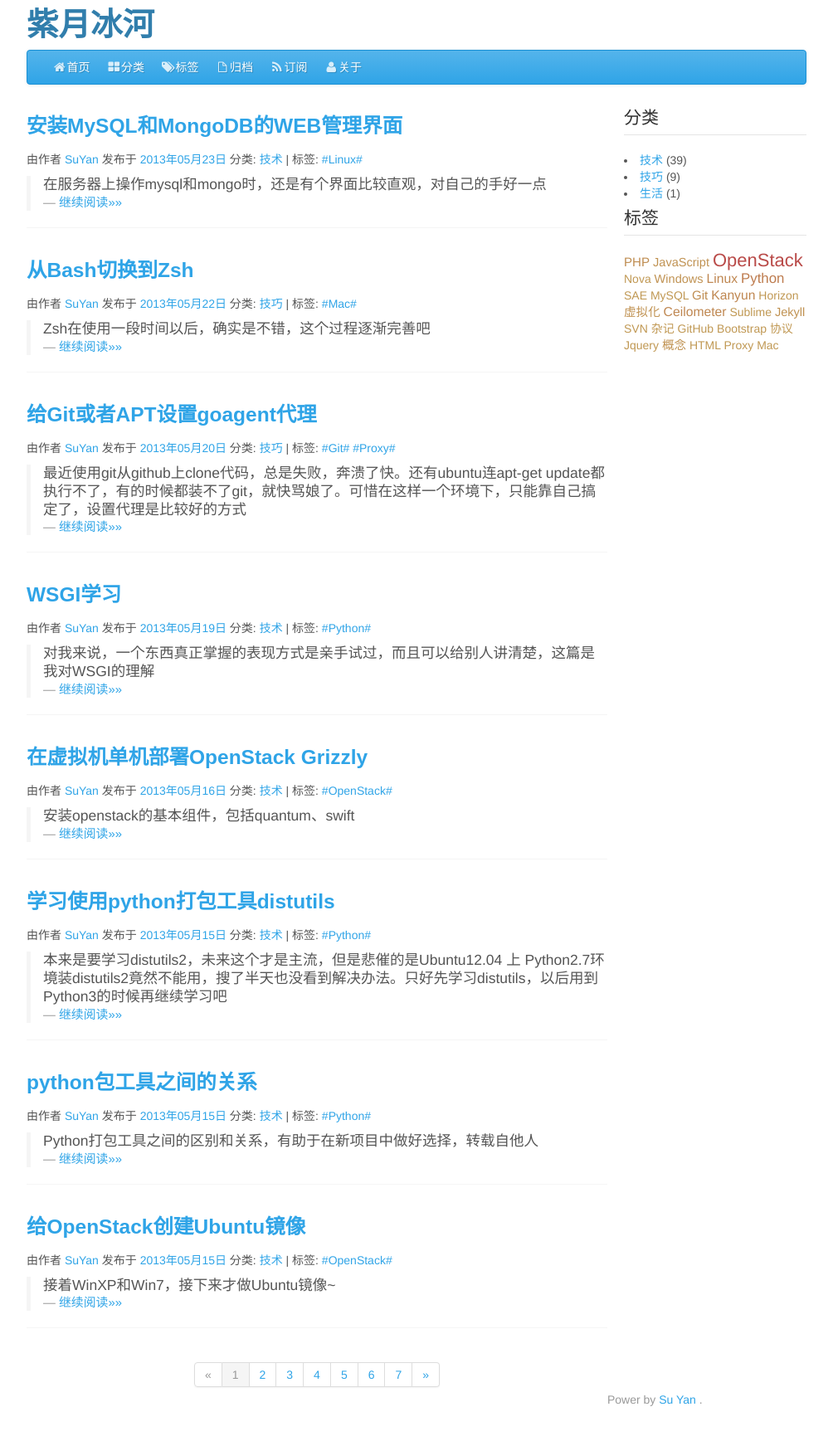
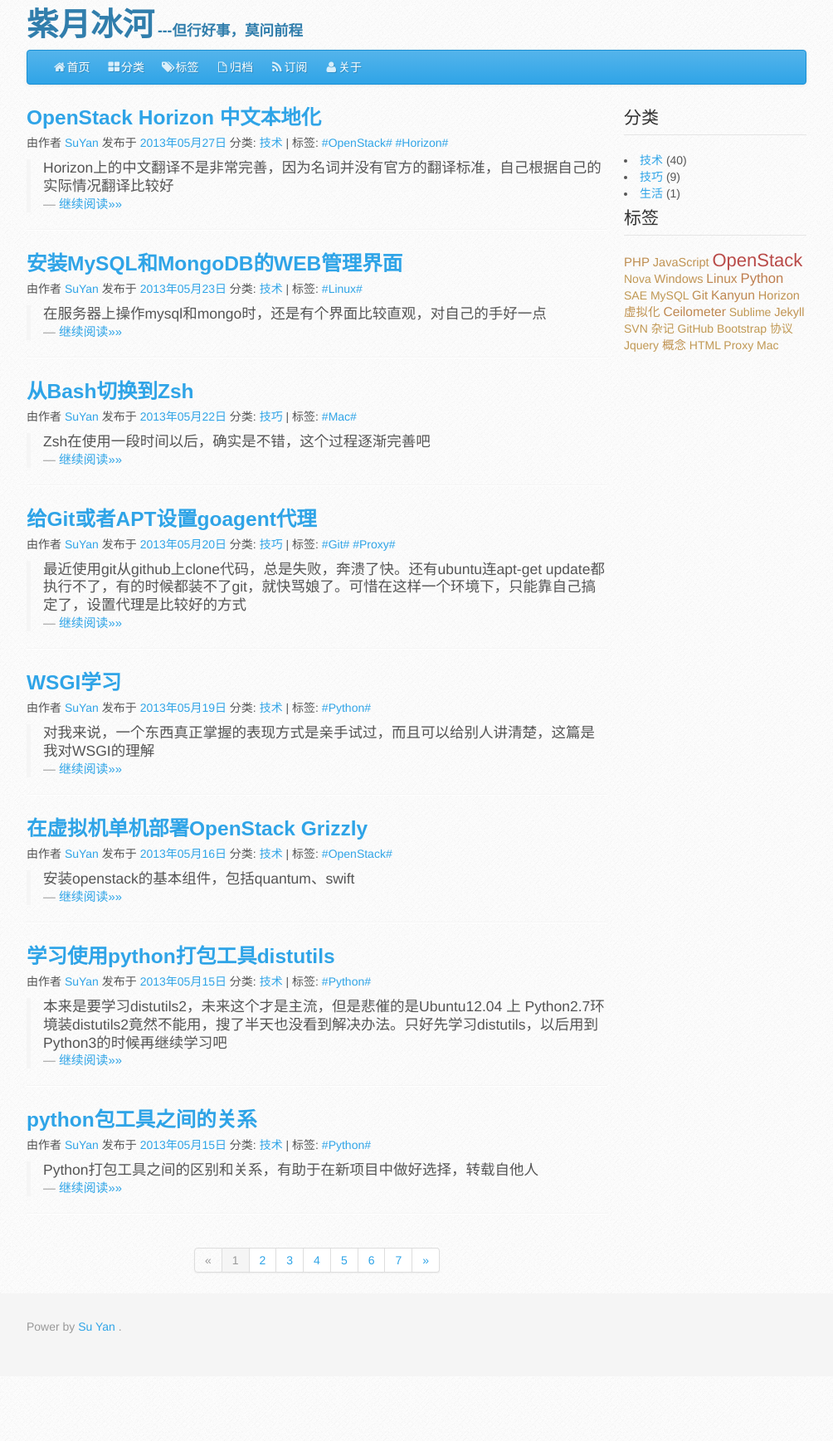
Before and after one commit to dayon3z1/suyan, a Jekyll site: the page built from index.html, in a window 1280 px wide. Shown: the whole page at 83% size, without its empty margins (138-1142 px from the left). Built offline with Jekyll 4.4.1, drawn with Linux system fonts in a browser that asks for light colours; the list of posts is cut into pages by our own code; after the commit the page ends 1659 px from its top, so only the background shows below that.

Commit message:
change titie style of page

```diff
--- a/_includes/navbar.html
+++ b/_includes/navbar.html
@@ -1,4 +1,7 @@
-<h1>紫月冰河</h1>
+<div class="title">
+  <h1>紫月冰河</h1>
+  <h4>---但行好事，莫问前程</h4>
+</div>
 <div class="navbar">
   <div class="navbar-inner">
     <ul class="nav">
--- /dev/null
+++ b/_posts/技术/OpenStack/2013-05-27-openstack-horizon-locale.md
@@ -0,0 +1,34 @@
+---
+layout: post
+title: OpenStack Horizon 中文本地化
+category: 技术
+tags: [OpenStack , Horizon]
+description: Horizon上的中文翻译不是非常完善，因为名词并没有官方的翻译标准，自己根据自己的实际情况翻译比较好
+---
+
+## 安装组件
+
+    apt-get install gettext
+
+## 重新生成po文件
+
+    cd /usr/local/lib/python2.7/dist-packages/horizon/
+
+使用django自带
+
+    django-admin.py makemessages -l zh_CN
+    django-admin.py compilemessages
+
+手动在zn_CN文件夹中生成
+
+    find . -type f \( -name '*.py' \)  -print > list
+    xgettext --files-from=list -d django -o django.po --from-code=UTF-8
+    msgfmt --statistics --verbose -o django.mo django.po
+
+## 修改po文件
+修改`/usr/local/lib/python2.7/dist-packages/horizon/local/zh_CN/LN_MESSAGES/django.po`
+
+    msgid "Welcome to my site."
+    msgstr "欢迎光临"
+
+其中msgid 是要转换的字符串，存在于程序源码中，所以不要更改。msgstr是基于特定语言的对msgid 的解释，初始为空，开发者需要对msgstr做相应更改
--- a/public/css/base.css
+++ b/public/css/base.css
@@ -1,18 +1,40 @@
 html,
-body {height: 100%;}
+body {
+  height: 100%;
+  background: #DDDCE2 url(../img/body_bg.jpg) repeat left top;
+}
 #wrap {
-    min-height: 100%;
-    height: auto !important;
-    height: 100%;
-    margin: 0 auto -60px;
+  min-height: 100%;
+  height: auto !important;
+  height: 100%;
+  margin: 0 auto -100px;
 }
-#push,
+#push{
+  height:100px;
+}
 #footer {
-    height: 40px;
-    /*background-color: #f5f5f5;*/
+  height:100px;
+  background-color: #f5f5f5;
+}
+#footer .container{
+  padding-top: 30px;
+  padding-bottom: 30px;
 }
 @media (min-width: 767px) {
   .affix {
     top:10px;
   }
+  #footer {
+      margin-left: -20px;
+      margin-right: -20px;
+      padding-left: 20px;
+      padding-right: 20px;
+  }
 }
+.title{
+  margin-top:10px;
+  margin-bottom:10px;
+}
+.title h1,h2,h3,h4,h5{
+  display:inline;
+}
```
Also changed, not shown: public/img/body_bg.jpg (added).
